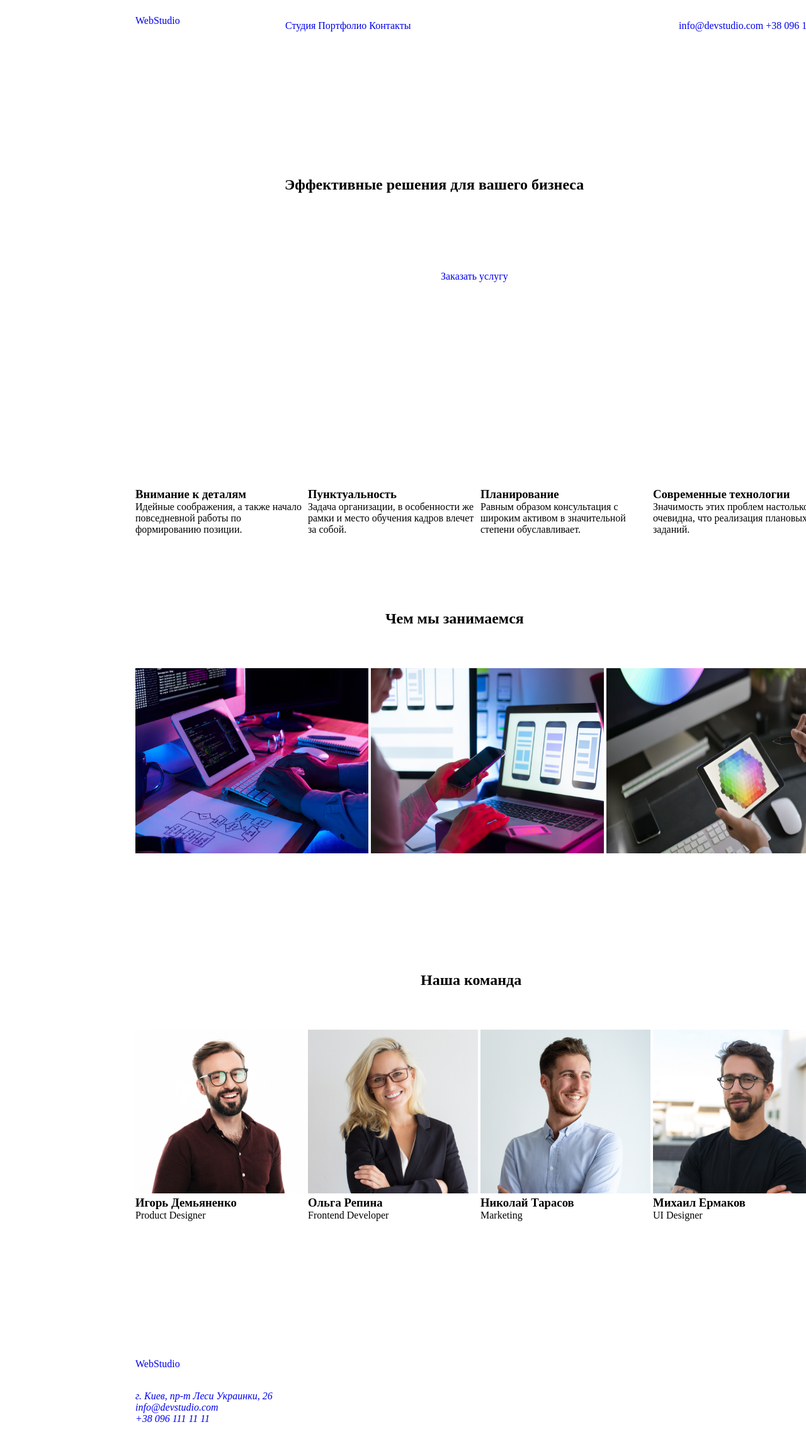
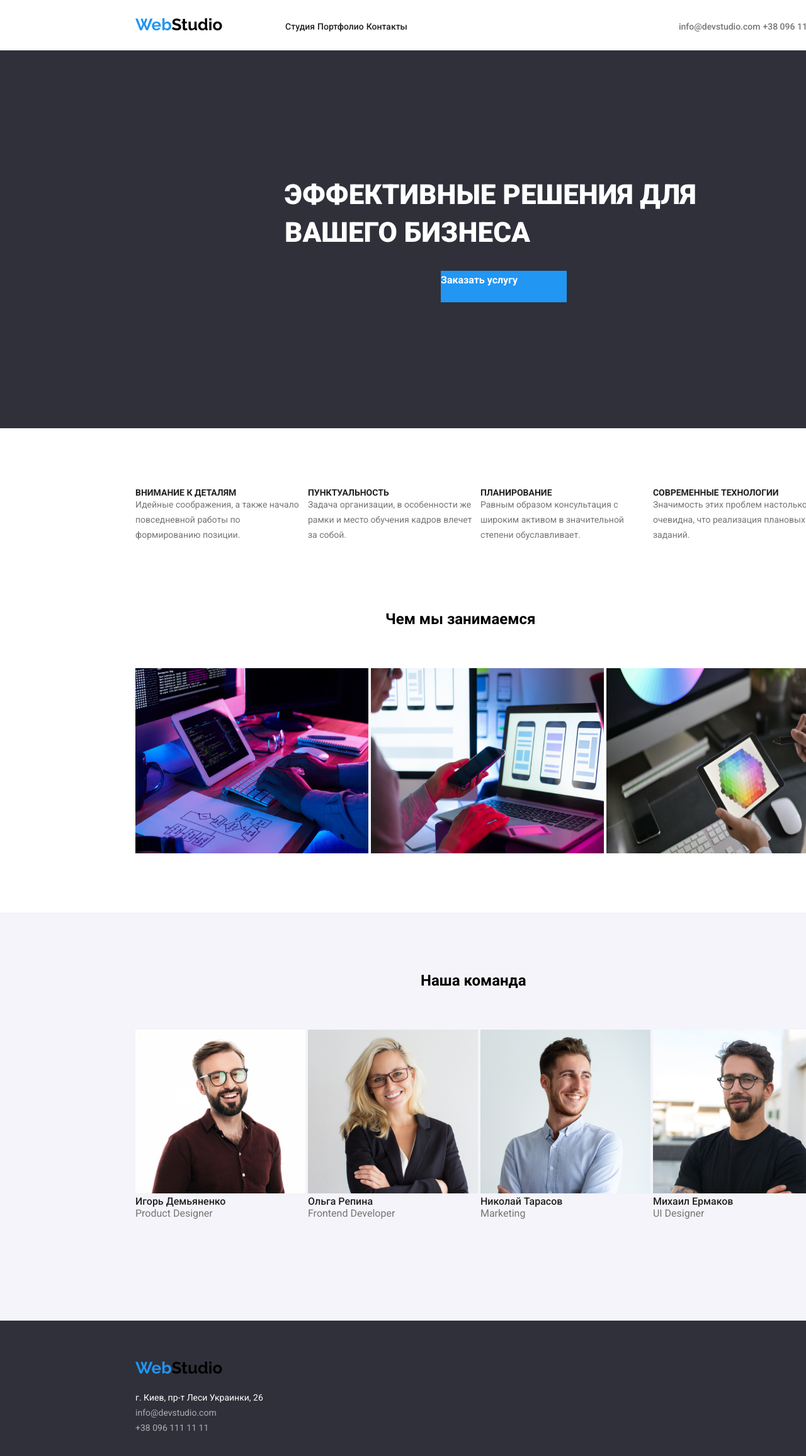
Before and after one commit to elenrosee/goit-markup-hw-02, a plain HTML site: page index.html in a window 1280 px wide. Shown: the top 2312 px of the page at 63% size. Drawn offline with Linux system fonts and the light colour scheme.

Commit message:
first page + css = done

```diff
--- a/css/styles.css
+++ b/css/positioning.css
@@ -77,7 +77,7 @@ header > a {
   left: 0px;
   top: 680px;
 }
-.caption-about-us {
+.title-about-us {
   display: none;
 }
 .section-about-us ul,
@@ -96,21 +96,21 @@ header > a {
   height: 75px;
   display: block;
 }
-.caption-we-doing {
+.title-what-we-do {
   position: absolute;
   width: 376px;
   height: 42px;
   left: 612px;
   top: 289px;
 }
-.we-doing {
+.what-we-do {
   position: absolute;
   width: 1170px;
   height: 386px;
   left: 215px;
   top: 381px;
 }
-.we-doing img {
+.what-we-do img {
   width: 370px;
   height: 294px;
 }
--- /dev/null
+++ b/css/style.css
@@ -0,0 +1,139 @@
+ul {
+  list-style: none;
+}
+
+a {
+  text-decoration: none;
+}
+* {
+  margin: 0;
+  padding: 0;
+}
+/*убрали дефолтные стили*/
+
+:root {
+  --text-color-white: #ffffff;
+  --text-color-black: #212121;
+  --text-color-grey: #757575;
+  --accent-color: #2196f3;
+  --text-color-auth-nav: rgba(255, 255, 255, 0.6);
+  --text-color-black-logo: #000000;
+  --background-color-gray: #2f303a;
+}
+
+body {
+  font-family: 'Roboto', sans-serif;
+}
+
+/*шапка сайта*/
+
+.web-logo {
+  font-family: 'Raleway', sans-serif;
+  font-weight: 700;
+  font-size: 26px;
+  line-height: 1.17;
+  color: var(--accent-color);
+}
+.studio-logo {
+  font-family: 'Raleway', sans-serif;
+  font-weight: 700;
+  font-size: 26px;
+  line-height: 1.17;
+  color: var(--text-color-black-logo);
+}
+.site-nav a {
+  font-size: 14px;
+  font-weight: 500;
+  line-height: 1.17;
+  color: var(--text-color-black);
+}
+.auth-nav a {
+  font-size: 14px;
+  font-weight: 500;
+  line-height: 1.17;
+  color: var(--text-color-grey);
+}
+.site-nav a:hover,
+.site-nav a:focus,
+.auth-nav a:hover,
+.auth-nav a:focus {
+  color: var(--accent-color);
+}
+
+/* секция герой  */
+.hero {
+  background-color: var(--background-color-gray);
+}
+.hero h1 {
+  font-weight: 900;
+  font-size: 44px;
+  line-height: 1.36;
+  color: var(--text-color-white);
+  text-transform: uppercase;
+}
+.hero a {
+  font-weight: 700;
+  font-size: 16px;
+  line-height: 1.87;
+  background-color: var(--accent-color);
+  color: var(--text-color-white);
+}
+
+/* секция особенности и чем мы занимаемся */
+.title-about-us {
+  display: none;
+}
+
+.about-us h3 {
+  font-weight: 700;
+  font-size: 14px;
+  line-height: 1.17;
+  color: var(--text-color-black);
+  text-transform: uppercase;
+}
+.about-us p {
+  font-weight: 400;
+  font-size: 14px;
+  line-height: 1.71;
+  color: var(--text-color-grey);
+}
+.title-what-we-do .title-team {
+  font-weight: 700;
+  font-size: 36px;
+  line-height: 1.17;
+  color: var(--text-color-black);
+}
+
+/* секция наша команда */
+
+.section-team {
+  background-color: #f5f4fa;
+}
+.section-team h3 {
+  font-weight: 500;
+  font-size: 16px;
+  line-height: 1.17;
+  color: var(--text-color-black);
+}
+.section-team p {
+  font-weight: 400;
+  font-size: 16px;
+  line-height: 1.17;
+  color: var(--text-color-grey);
+}
+
+/* футер */
+
+.footer {
+  background-color: var(--background-color-gray);
+}
+.footer-auth-nav a {
+  font-weight: 400;
+  font-size: 14px;
+  line-height: 1.71;
+  color: var(--text-color-auth-nav);
+  font-style: normal;
+}
+.footer-auth-nav .address {
+  color: var(--text-color-white);
+}
--- a/index.html
+++ b/index.html
@@ -3,13 +3,17 @@
 <head>
     <meta charset="UTF-8">
     <meta name="viewport" content="width=device-width, initial-scale=1.0">
-    <title>Web Stdio</title>
-    <link rel="stylesheet" href="./css/styles.css">
+    <title>Web Studio</title>
+    <link rel="stylesheet" href="./css/positioning.css">
+    <link rel="stylesheet" href="./css/style.css">
+    <link href="https://fonts.googleapis.com/css2?family=Roboto:wght@400;500;700;900&display=swap" rel="stylesheet">
+    <link href="https://fonts.googleapis.com/css2?family=Raleway:wght@700&family=Roboto:wght@400;500;700;900&display=swap"
+        rel="stylesheet">
 </head>
 <body>
-    <header>
-        <a href="#"><span>Web</span><span>Studio</span></a>
-        <nav>
+    <header class="page-header">
+        <a href="#"><span class="web-logo">Web</span><span class="studio-logo">Studio</span></a>
+        <nav >
             <ul class="site-nav">
                 <li><a href="#">Студия</a></li>
                 <li><a href="#">Портфолио</a></li>
@@ -27,7 +31,7 @@
             <a href="#">Заказать услугу</a>
         </section>
         <section class="section-about-us">
-            <h2 class="caption-about-us">Особенности</h2>
+            <h2 class="title-about-us">Особенности</h2>
             <ul class="about-us">
                 <li>
                     <h3>Внимание к деталям</h3>
@@ -46,8 +50,8 @@
                     <p>Значимость этих проблем настолько очевидна, что реализация плановых заданий.</p>
                 </li>
             </ul>
-            <h2 class="caption-we-doing">Чем мы занимаемся</h2>
-            <ul class="we-doing">
+            <h2 class="title-what-we-do">Чем мы занимаемся</h2>
+            <ul class="what-we-do">
                 <li>
                     <img src="./images/img1.jpg" width="370" alt="картинка рабочего процесса 1">
                 </li>
@@ -60,7 +64,7 @@
             </ul>
         </section>
         <section class="section-team">
-            <h2>Наша команда</h2>
+            <h2 class="title-team">Наша команда</h2>
             <ul>
                 <li>
                     <img src="./images/igor_demyanenko.jpg" width="270" alt="Игорь Демьяненко">
@@ -85,11 +89,11 @@
             </ul>
         </section>
     </main>
-    <footer>
-        <a href="#"><span>Web</span><span>Studio</span></a>
+    <footer class="footer">
+        <a href="#"><span class="web-logo">Web</span><span class="studio-logo">Studio</span></a>
         <address>
-            <ul>
-                <li><a href="#">г. Киев, пр-т Леси Украинки, 26</a></li>
+            <ul class="footer-auth-nav">
+                <li><a  class="address" href="#">г. Киев, пр-т Леси Украинки, 26</a></li>
                 <li><a href="mailto:info@devstudio.com">info@devstudio.com</a></li>
                 <li><a href="tel:+380961111111">+38 096 111 11 11</a></li>
             </ul>
```
Also changed, not shown: portfolio.html (added).
